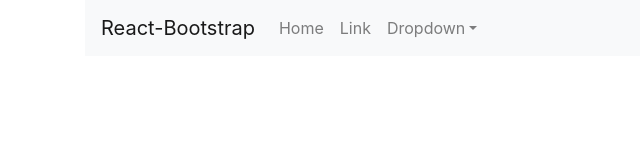
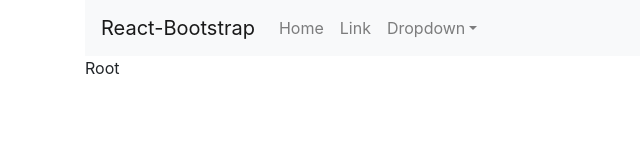
Before and after one commit to stefaleon/Asset-Manager, a React (Create React App) app in the folder client/: page / in a window 1280 px wide. Shown: the top 160 px of the page, without its empty margins (0-640 px from the left). Built offline with nearby package versions, Linux system fonts and the light colour scheme; the HTML template or start-up script is replaced by a standard one.

Commit message:
React Router

```diff
--- a/client/package.json
+++ b/client/package.json
@@ -10,6 +10,7 @@
     "react": "^17.0.1",
     "react-bootstrap": "^1.4.0",
     "react-dom": "^17.0.1",
+    "react-router-dom": "^5.2.0",
     "react-scripts": "4.0.0",
     "web-vitals": "^0.2.4"
   },
--- a/client/src/App.js
+++ b/client/src/App.js
@@ -2,13 +2,21 @@
 import './App.css';
 
 import { Container } from 'react-bootstrap';
+import { BrowserRouter, Route, Switch } from 'react-router-dom';
 import NavigationBar from './components/NavigationBar';
 
 function App() {
   return (
-    <Container>
-      <NavigationBar />
-    </Container>
+    <BrowserRouter>
+      <Container>
+        <NavigationBar />
+        <Switch>
+          <Route exact path='/'>
+            <div>Root</div>
+          </Route>
+        </Switch>
+      </Container>
+    </BrowserRouter>
   );
 }
 
```
Also changed, not shown: 1 other file (tests, documents, lock files or other folders).
